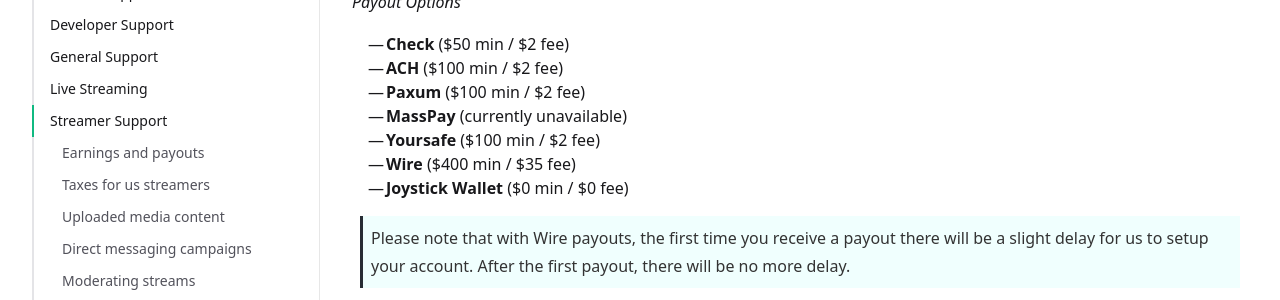
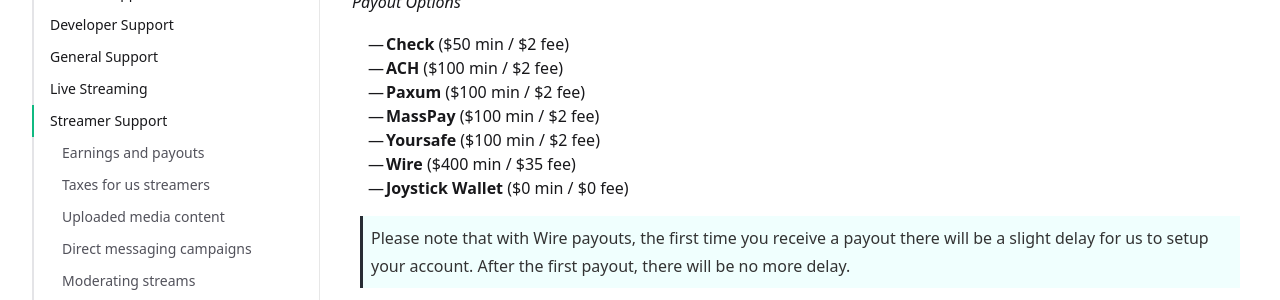
Before and after one commit to joysticktv/joysticktv.github.io, a Jekyll site: the page built from streamer_support.md, in a window 1280 px wide and 1400 px high, scrolled down 1389 px. Shown: the part 155-455 px from the top of the window. Built offline with Jekyll 4.4.1, drawn with Linux system fonts in a browser that asks for light colours; nearby versions of some CDN libraries; comment, search, counter and statistics services are not loaded; some of the changed text lies outside the part shown.

Commit message:
reenabling masspay as a payout option (#61)

```diff
--- a/streamer_support.md
+++ b/streamer_support.md
@@ -77,7 +77,7 @@
 * **Check** ($50 min / $2 fee)
 * **ACH** ($100 min / $2 fee)
 * **Paxum** ($100 min / $2 fee)
-* **MassPay** (currently unavailable)
+* **MassPay** ($100 min / $2 fee)
 * **Yoursafe** ($100 min / $2 fee)
 * **Wire** ($400 min / $35 fee)
 * **Joystick Wallet** ($0 min / $0 fee)
@@ -116,8 +116,6 @@
 ** Your Paxum account must be approved and verified by Paxum in order to receive funds. If it’s not, they will reject the money we send you which will delay payment. Contact Paxum support if you have questions.
 
 **MassPay**
-
-> NOTE: our MassPay option is currently unavailable.
 
 MassPay [https://www.masspay.io/](https://www.masspay.io/) is a service for receiving funds that works like a bank account. You **do not** need to create a MassPay account. We create the account for you when you request a payout. We transfer funds directly to your MassPay account. Once a payout request is processed, this is sent within 1 business day.
 
```
